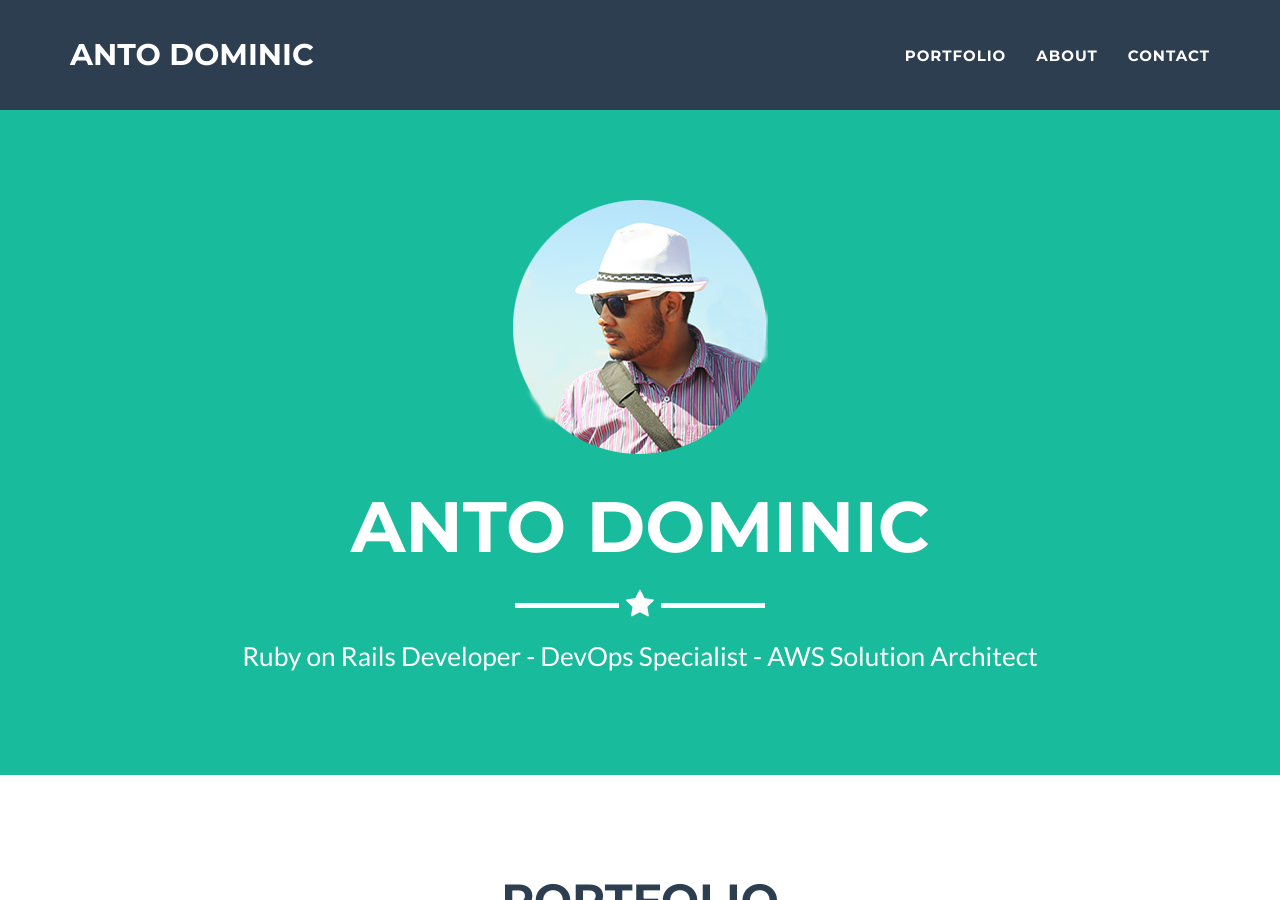
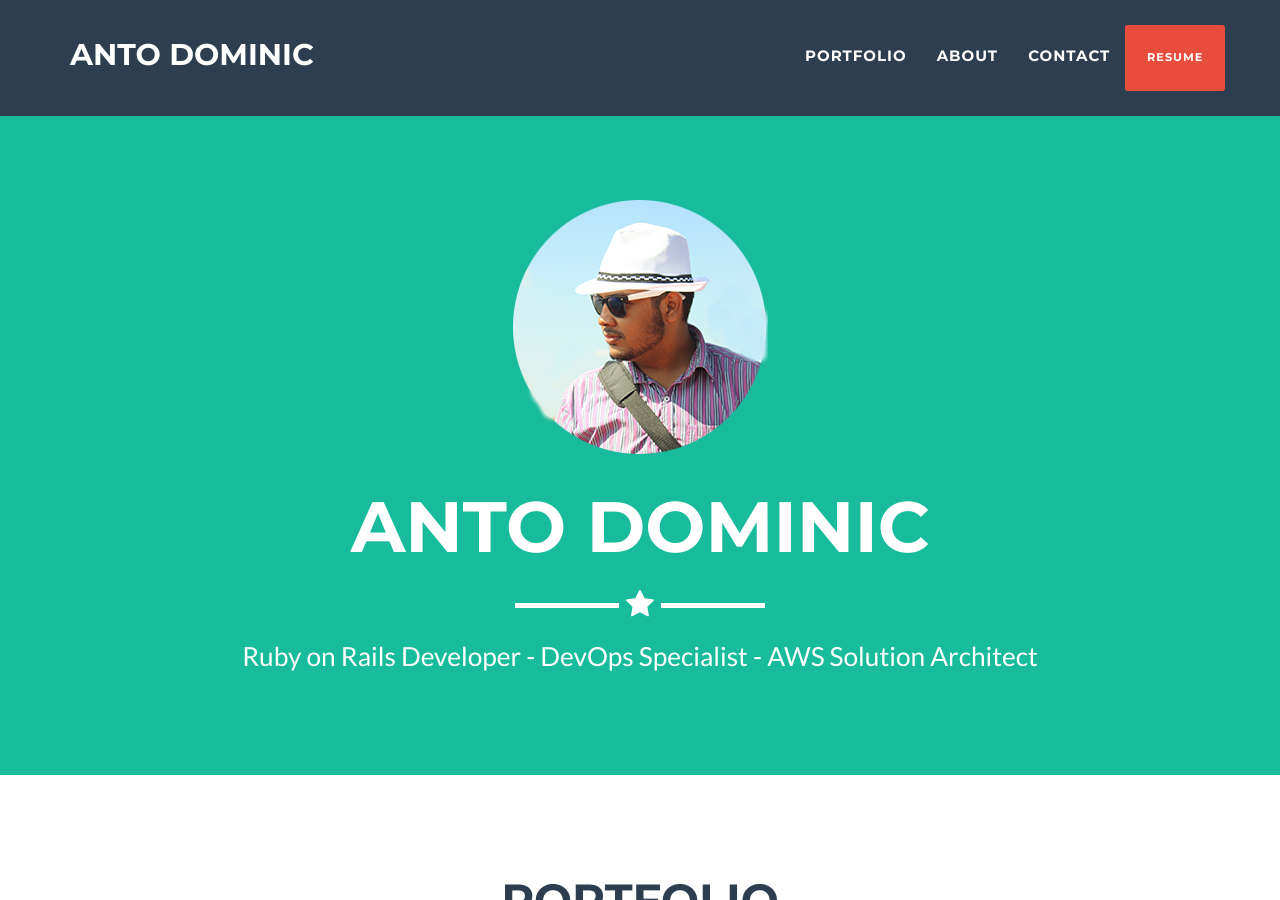
Before and after one commit to antodoms/antodoms.github.io, a Jekyll site: the page built from _posts/2014-07-18-project-1.markdown, in a window 1280 px wide and 900 px high. Built offline with Jekyll 4.4.1, drawn with Linux system fonts in a browser that asks for light colours.

Commit message:
add link to resume.pdf from navigation bar

```diff
--- a/_includes/nav.html
+++ b/_includes/nav.html
@@ -27,6 +27,9 @@
                     <li class="page-scroll">
                         <a href="#contact">Contact</a>
                     </li>
+                    <li class="label label-danger">
+                        <a href="/resume.pdf" target='_blank'>Resume</a>
+                    </li>
                 </ul>
             </div>
             <!-- /.navbar-collapse -->
```
